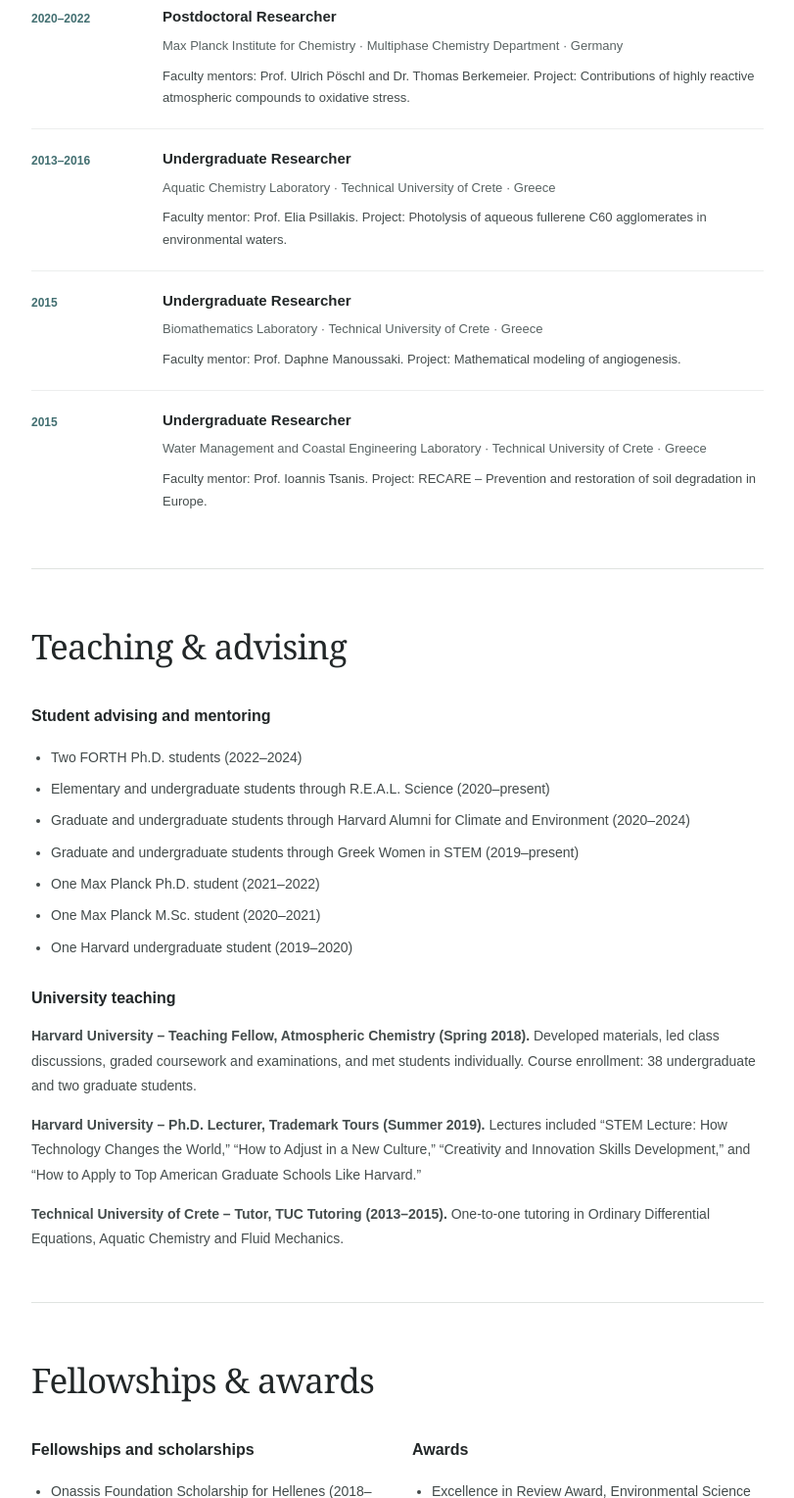
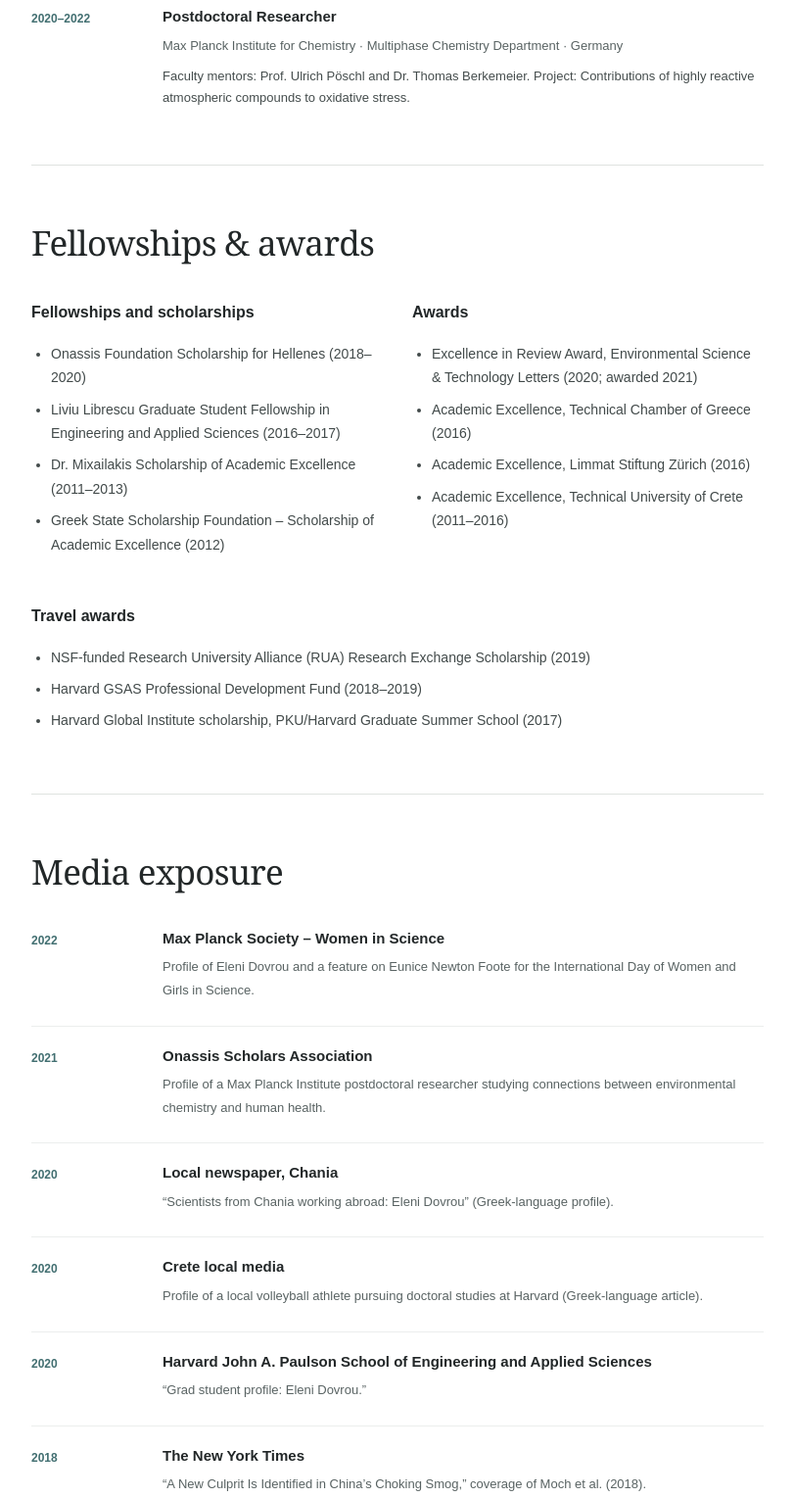
Before and after one commit to elenidovrouUoC/elenidovrouUoC.github.io, a plain HTML site: page about-me.html in a window 1280 px wide. Shown: the part 2880-4409 px from the top of the page at 98% size, without its empty margins (78-889 px from the left). Drawn offline with Linux system fonts and the light colour scheme.

Commit message:
Update about-me.html

```diff
--- a/about-me.html
+++ b/about-me.html
@@ -345,111 +345,6 @@
          <p>
           Faculty mentors: Prof. Ulrich P&ouml;schl and Dr. Thomas Berkemeier. Project: Contributions of highly reactive atmospheric compounds to oxidative stress.
          </p>
-        </div>
-       </article>
-       <article class="timeline-row">
-        <div class="timeline-year">
-         2013&ndash;2016
-        </div>
-        <div>
-         <h3>
-          Undergraduate Researcher
-         </h3>
-         <p class="timeline-sub">
-          Aquatic Chemistry Laboratory &middot; Technical University of Crete &middot; Greece
-         </p>
-         <p>
-          Faculty mentor: Prof. Elia Psillakis. Project: Photolysis of aqueous fullerene C60 agglomerates in environmental waters.
-         </p>
-        </div>
-       </article>
-       <article class="timeline-row">
-        <div class="timeline-year">
-         2015
-        </div>
-        <div>
-         <h3>
-          Undergraduate Researcher
-         </h3>
-         <p class="timeline-sub">
-          Biomathematics Laboratory &middot; Technical University of Crete &middot; Greece
-         </p>
-         <p>
-          Faculty mentor: Prof. Daphne Manoussaki. Project: Mathematical modeling of angiogenesis.
-         </p>
-        </div>
-       </article>
-       <article class="timeline-row">
-        <div class="timeline-year">
-         2015
-        </div>
-        <div>
-         <h3>
-          Undergraduate Researcher
-         </h3>
-         <p class="timeline-sub">
-          Water Management and Coastal Engineering Laboratory &middot; Technical University of Crete &middot; Greece
-         </p>
-         <p>
-          Faculty mentor: Prof. Ioannis Tsanis. Project: RECARE &ndash; Prevention and restoration of soil degradation in Europe.
-         </p>
-        </div>
-       </article>
-      </div>
-     </section>
-     <section class="content-section" id="teaching">
-      <div class="section-heading">
-       <h2>
-        Teaching &amp; advising
-       </h2>
-      </div>
-      <h3 class="subheading">
-       Student advising and mentoring
-      </h3>
-      <ul class="simple-list">
-       <li>
-        Two FORTH Ph.D. students (2022&ndash;2024)
-       </li>
-       <li>
-        Elementary and undergraduate students through R.E.A.L. Science (2020&ndash;present)
-       </li>
-       <li>
-        Graduate and undergraduate students through Harvard Alumni for Climate and Environment (2020&ndash;2024)
-       </li>
-       <li>
-        Graduate and undergraduate students through Greek Women in STEM (2019&ndash;present)
-       </li>
-       <li>
-        One Max Planck Ph.D. student (2021&ndash;2022)
-       </li>
-       <li>
-        One Max Planck M.Sc. student (2020&ndash;2021)
-       </li>
-       <li>
-        One Harvard undergraduate student (2019&ndash;2020)
-       </li>
-      </ul>
-      <h3 class="subheading">
-       University teaching
-      </h3>
-      <p>
-       <strong>
-        Harvard University &ndash; Teaching Fellow, Atmospheric Chemistry (Spring 2018).
-       </strong>
-       Developed materials, led class discussions, graded coursework and examinations, and met students individually. Course enrollment: 38 undergraduate and two graduate students.
-      </p>
-      <p>
-       <strong>
-        Harvard University &ndash; Ph.D. Lecturer, Trademark Tours (Summer 2019).
-       </strong>
-       Lectures included &ldquo;STEM Lecture: How Technology Changes the World,&rdquo; &ldquo;How to Adjust in a New Culture,&rdquo; &ldquo;Creativity and Innovation Skills Development,&rdquo; and &ldquo;How to Apply to Top American Graduate Schools Like Harvard.&rdquo;
-      </p>
-      <p>
-       <strong>
-        Technical University of Crete &ndash; Tutor, TUC Tutoring (2013&ndash;2015).
-       </strong>
-       One-to-one tutoring in Ordinary Differential Equations, Aquatic Chemistry and Fluid Mechanics.
-      </p>
      </section>
      <section class="content-section" id="awards">
       <div class="section-heading">
```
